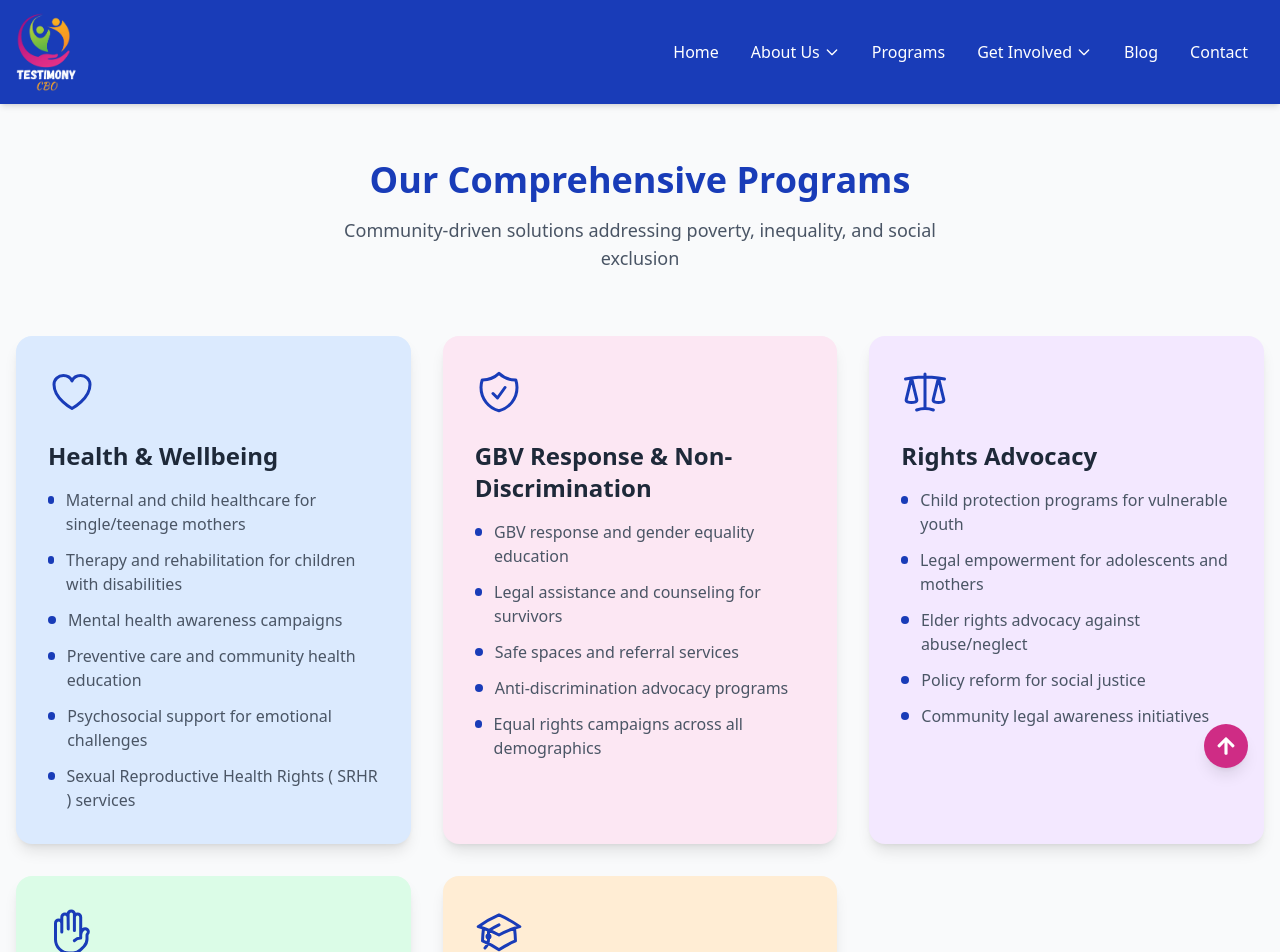
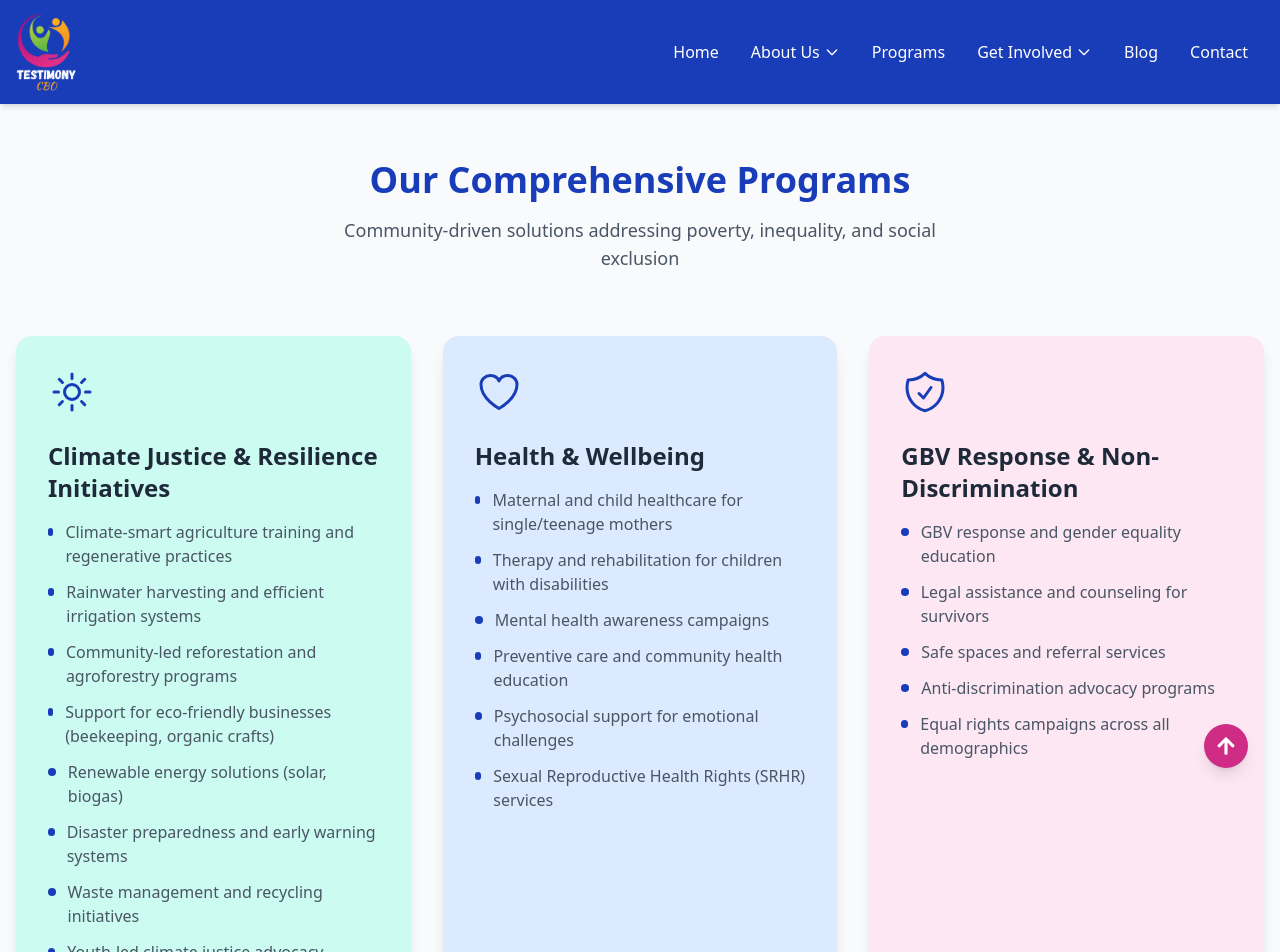
Before and after one commit to MarkMoses27/tesco-cbo, a React (Vite) app: page /programs in a window 1280 px wide. Shown: the top 952 px of the page. Built offline with nearby package versions, Linux system fonts and the light colour scheme.

Commit message:
added climate resilence

```diff
--- a/src/pages/Programs.jsx
+++ b/src/pages/Programs.jsx
@@ -1,15 +1,29 @@
 import { motion } from 'framer-motion';
 import { Link } from 'react-router-dom';
-import { useState } from 'react';
 import {
   HeartIcon, ShieldCheckIcon, ScaleIcon,
   AcademicCapIcon, HandRaisedIcon, UserGroupIcon,
-  BriefcaseIcon, BookOpenIcon, CurrencyDollarIcon,
-  BuildingLibraryIcon, DevicePhoneMobileIcon, SunIcon
+  BriefcaseIcon, CurrencyDollarIcon,
+  BuildingLibraryIcon, SunIcon
 } from '@heroicons/react/24/outline';
 
 const Programs = () => {
   const focusAreas = [
+    {
+      title: "Climate Justice & Resilience Initiatives",
+      icon: SunIcon,
+      points: [
+        "Climate-smart agriculture training and regenerative practices",
+        "Rainwater harvesting and efficient irrigation systems",
+        "Community-led reforestation and agroforestry programs",
+        "Support for eco-friendly businesses (beekeeping, organic crafts)",
+        "Renewable energy solutions (solar, biogas)",
+        "Disaster preparedness and early warning systems",
+        "Waste management and recycling initiatives",
+        "Youth-led climate justice advocacy campaigns"
+      ],
+      color: "bg-teal-100"
+    },
     {
       title: "Health & Wellbeing",
       icon: HeartIcon,
@@ -19,7 +33,7 @@ const Programs = () => {
         "Mental health awareness campaigns",
         "Preventive care and community health education",
         "Psychosocial support for emotional challenges",
-        "Sexual Reproductive Health Rights ( SRHR ) services"
+        "Sexual Reproductive Health Rights (SRHR) services"
       ],
       color: "bg-blue-100"
     },
```
Lines whose indentation alone changed are shown as unchanged.
